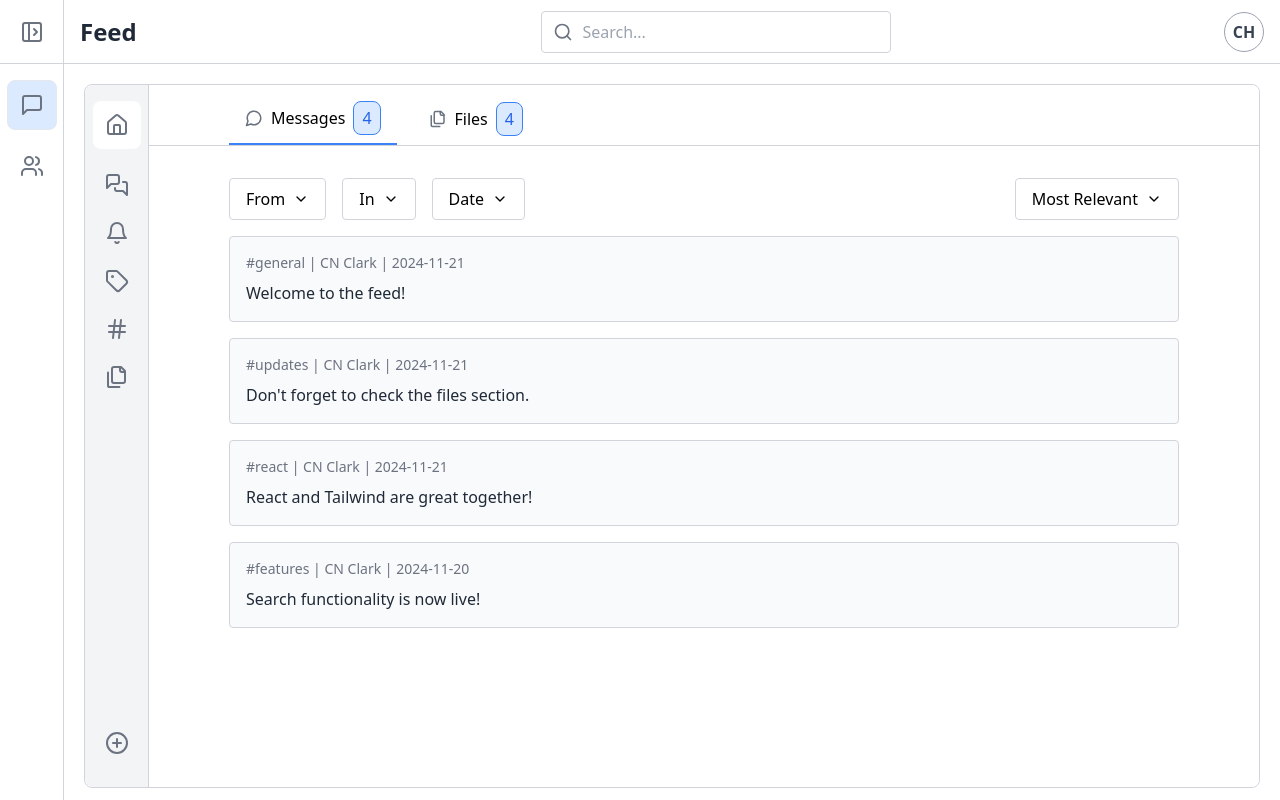
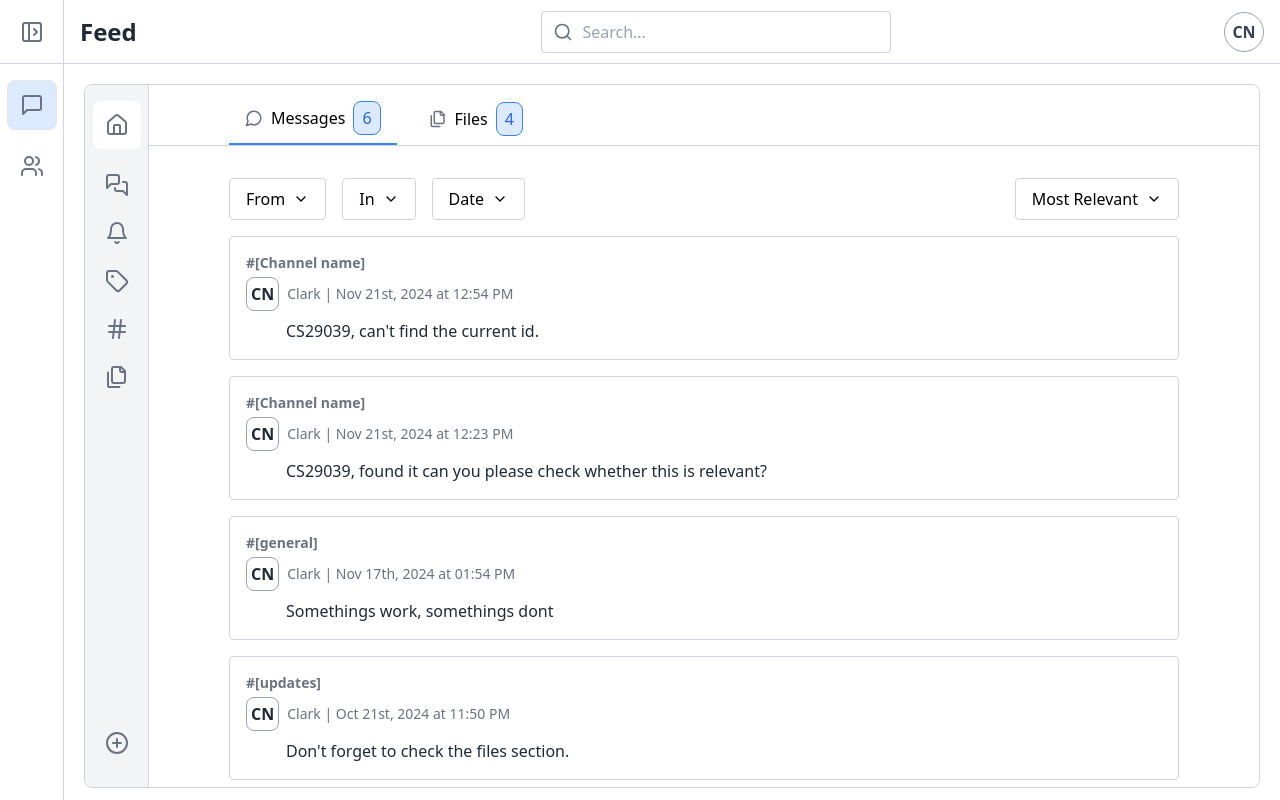
Before and after one commit to danielknight261/Pixel-Fusion, a React (Create React App) app in the folder react-feed/: page / in a window 1280 px wide. Both pictures are taken after a click on the button "Login". Built offline with nearby package versions, Linux system fonts and the light colour scheme.

Commit message:
Complete match of design

```diff
--- a/react-feed/src/components/Feed.js
+++ b/react-feed/src/components/Feed.js
@@ -19,7 +19,6 @@ import {
   LuHash,
 } from "react-icons/lu";
 
-// Initial files for initializing file count
 const initialFiles = {
   all: [
     "DanielKnightFrontendCV25.pdf",
@@ -40,7 +39,7 @@ const Feed = ({ user, setUser }) => {
   const [fileCount, setFileCount] = useState(initialFiles.all.length);
 
   const handleLogout = () => setUser(null);
-  const handleLogin = () => setUser({ initials: "CH" });
+  const handleLogin = () => setUser({ initials: "CN" });
 
   const handleUserClick = () => {
     navigate("/user-info");
--- a/react-feed/src/components/LoginPage.js
+++ b/react-feed/src/components/LoginPage.js
@@ -10,8 +10,8 @@ const LoginPage = ({ setUser }) => {
     // Set hardcoded user details
     const user = {
       firstName: "C",
-      lastName: "H",
-      initials: "CH",
+      lastName: "N",
+      initials: "CN",
     };
 
     setUser(user); // Save user data
@@ -49,7 +49,7 @@ const LoginPage = ({ setUser }) => {
               type="text"
               id="lastName"
               className="border border-gray-300 rounded px-4 py-2 w-full"
-              value="H"
+              value="N"
               disabled
             />
           </div>
--- a/react-feed/src/components/MessageList.js
+++ b/react-feed/src/components/MessageList.js
@@ -6,34 +6,50 @@ import { LuChevronDown } from "react-icons/lu";
 const initialMessages = [
   {
     id: 1,
-    channel: "general",
+    channel: "#[Channel name]",
     initials: "CN",
     surname: "Clark",
-    date: "2024-11-21",
-    text: "Welcome to the feed!",
+    date: "Nov 21st, 2024 at 12:54 PM",
+    text: "CS29039, can't find the current id.",
   },
   {
     id: 2,
-    channel: "updates",
+    channel: "#[Channel name]",
     initials: "CN",
     surname: "Clark",
-    date: "2024-11-21",
+    date: "Nov 21st, 2024 at 12:23 PM",
+    text: "CS29039, found it can you please check whether this is relevant?",
+  },
+  {
+    id: 3,
+    channel: "#[general]",
+    initials: "CN",
+    surname: "Clark",
+    date: "Nov 17th, 2024 at 01:54 PM",
+    text: "Somethings work, somethings dont",
+  },
+  {
+    id: 4,
+    channel: "#[updates]",
+    initials: "CN",
+    surname: "Clark",
+    date: "Oct 21st, 2024 at 11:50 PM",
     text: "Don't forget to check the files section.",
   },
   {
-    id: 3,
-    channel: "react",
+    id: 5,
+    channel: "#[react]",
     initials: "CN",
     surname: "Clark",
-    date: "2024-11-21",
+    date: "Dec 19th, 2024 at 07:54 AM",
     text: "React and Tailwind are great together!",
   },
   {
-    id: 4,
-    channel: "features",
+    id: 6,
+    channel: "#[features]",
     initials: "CN",
     surname: "Clark",
-    date: "2024-11-20",
+    date: "Jan 16th, 2025 at 09:10 AM",
     text: "Search functionality is now live!",
   },
 ];
@@ -270,13 +286,20 @@ const MessageList = ({ searchQuery, onMessageCountChange }) => {
       {filteredMessages.map((message) => (
         <div
           key={message.id}
-          className="border border-gray-300 rounded p-4 mb-4 bg-gray-50"
+          className="border border-gray-300 rounded p-4 mb-4"
         >
-          <p className="text-gray-500 text-sm">
-            #{message.channel} | {message.initials} {message.surname} |{" "}
-            {message.date}
-          </p>
-          <p className="text-gray-800 mt-2">{message.text}</p>
+          <p className="text-gray-500 text-sm font-bold">{message.channel}</p>
+
+          <div className="flex items-center gap-2 mt-1">
+            <span className="rounded-lg border border-gray-400 p-1 text-gray-800 font-semibold">
+              {message.initials}
+            </span>
+            <span className="text-gray-500 text-sm">
+              {message.surname} | {message.date}
+            </span>
+          </div>
+
+          <p className="text-gray-800 mt-2 pl-10">{message.text}</p>
         </div>
       ))}
       {filteredMessages.length === 0 && (
```
Also changed, not shown: 1 other file (tests, documents, lock files or other folders).
